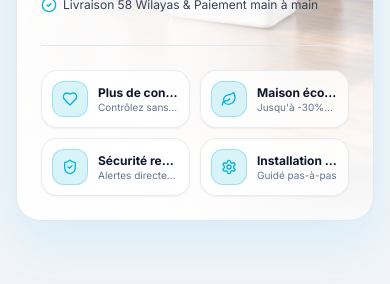
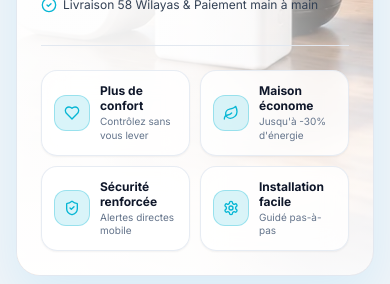
Before and after one commit to younes09/domotek-project, a React (Vite) app: page / in a window 390 px wide. Shown: the part 724-1008 px from the top of the page. Built offline with nearby package versions, Linux system fonts and the light colour scheme; no server answers; the database is empty.

Commit message:
feat: add HomeView page with interactive smart home scenarios and product filtering

```diff
--- a/src/pages/HomeView.tsx
+++ b/src/pages/HomeView.tsx
@@ -275,7 +275,7 @@ export const HomeView: React.FC<{ s: Store }> = ({ s }) => {
               }`}
             >
               <div
-                className={`glass-card-hover rounded-2xl p-2.5 sm:p-3.5 flex items-center gap-2.5 sm:gap-3.5 border backdrop-blur-md min-w-0 ${
+                className={`glass-card-hover rounded-2xl p-3 sm:p-3.5 flex items-center gap-2.5 sm:gap-3.5 border backdrop-blur-md min-w-0 ${
                   isDark
                     ? "border-slate-700/60 bg-slate-950/50"
                     : "border-slate-200/80 bg-white/80 shadow-sm"
@@ -285,17 +285,17 @@ export const HomeView: React.FC<{ s: Store }> = ({ s }) => {
                   <Heart className="h-4 w-4 sm:h-5 sm:w-5 text-cyan-500" />
                 </div>
                 <div className="min-w-0 flex-1">
-                  <h4 className={`text-xs sm:text-sm font-bold truncate sm:whitespace-normal ${isDark ? "text-white" : "text-slate-900"}`}>
+                  <h4 className={`text-xs sm:text-sm font-bold leading-tight ${isDark ? "text-white" : "text-slate-900"}`}>
                     Plus de confort
                   </h4>
-                  <p className={`text-[10px] sm:text-[11px] leading-tight line-clamp-1 sm:line-clamp-none ${isDark ? "text-slate-300" : "text-slate-500"}`}>
+                  <p className={`text-[10px] sm:text-[11px] leading-snug mt-0.5 ${isDark ? "text-slate-300" : "text-slate-500"}`}>
                     Contrôlez sans vous lever
                   </p>
                 </div>
               </div>
 
               <div
-                className={`glass-card-hover rounded-2xl p-2.5 sm:p-3.5 flex items-center gap-2.5 sm:gap-3.5 border backdrop-blur-md min-w-0 ${
+                className={`glass-card-hover rounded-2xl p-3 sm:p-3.5 flex items-center gap-2.5 sm:gap-3.5 border backdrop-blur-md min-w-0 ${
                   isDark
                     ? "border-slate-700/60 bg-slate-950/50"
                     : "border-slate-200/80 bg-white/80 shadow-sm"
@@ -305,17 +305,17 @@ export const HomeView: React.FC<{ s: Store }> = ({ s }) => {
                   <Leaf className="h-4 w-4 sm:h-5 sm:w-5 text-cyan-500" />
                 </div>
                 <div className="min-w-0 flex-1">
-                  <h4 className={`text-xs sm:text-sm font-bold truncate sm:whitespace-normal ${isDark ? "text-white" : "text-slate-900"}`}>
+                  <h4 className={`text-xs sm:text-sm font-bold leading-tight ${isDark ? "text-white" : "text-slate-900"}`}>
                     Maison économe
                   </h4>
-                  <p className={`text-[10px] sm:text-[11px] leading-tight line-clamp-1 sm:line-clamp-none ${isDark ? "text-slate-300" : "text-slate-500"}`}>
+                  <p className={`text-[10px] sm:text-[11px] leading-snug mt-0.5 ${isDark ? "text-slate-300" : "text-slate-500"}`}>
                     Jusqu'à -30% d'énergie
                   </p>
                 </div>
               </div>
 
               <div
-                className={`glass-card-hover rounded-2xl p-2.5 sm:p-3.5 flex items-center gap-2.5 sm:gap-3.5 border backdrop-blur-md min-w-0 ${
+                className={`glass-card-hover rounded-2xl p-3 sm:p-3.5 flex items-center gap-2.5 sm:gap-3.5 border backdrop-blur-md min-w-0 ${
                   isDark
                     ? "border-slate-700/60 bg-slate-950/50"
                     : "border-slate-200/80 bg-white/80 shadow-sm"
@@ -325,17 +325,17 @@ export const HomeView: React.FC<{ s: Store }> = ({ s }) => {
                   <ShieldCheck className="h-4 w-4 sm:h-5 sm:w-5 text-cyan-500" />
                 </div>
                 <div className="min-w-0 flex-1">
-                  <h4 className={`text-xs sm:text-sm font-bold truncate sm:whitespace-normal ${isDark ? "text-white" : "text-slate-900"}`}>
+                  <h4 className={`text-xs sm:text-sm font-bold leading-tight ${isDark ? "text-white" : "text-slate-900"}`}>
                     Sécurité renforcée
                   </h4>
-                  <p className={`text-[10px] sm:text-[11px] leading-tight line-clamp-1 sm:line-clamp-none ${isDark ? "text-slate-300" : "text-slate-500"}`}>
+                  <p className={`text-[10px] sm:text-[11px] leading-snug mt-0.5 ${isDark ? "text-slate-300" : "text-slate-500"}`}>
                     Alertes directes mobile
                   </p>
                 </div>
               </div>
 
               <div
-                className={`glass-card-hover rounded-2xl p-2.5 sm:p-3.5 flex items-center gap-2.5 sm:gap-3.5 border backdrop-blur-md min-w-0 ${
+                className={`glass-card-hover rounded-2xl p-3 sm:p-3.5 flex items-center gap-2.5 sm:gap-3.5 border backdrop-blur-md min-w-0 ${
                   isDark
                     ? "border-slate-700/60 bg-slate-950/50"
                     : "border-slate-200/80 bg-white/80 shadow-sm"
@@ -345,10 +345,10 @@ export const HomeView: React.FC<{ s: Store }> = ({ s }) => {
                   <Settings className="h-4 w-4 sm:h-5 sm:w-5 text-cyan-500" />
                 </div>
                 <div className="min-w-0 flex-1">
-                  <h4 className={`text-xs sm:text-sm font-bold truncate sm:whitespace-normal ${isDark ? "text-white" : "text-slate-900"}`}>
+                  <h4 className={`text-xs sm:text-sm font-bold leading-tight ${isDark ? "text-white" : "text-slate-900"}`}>
                     Installation facile
                   </h4>
-                  <p className={`text-[10px] sm:text-[11px] leading-tight line-clamp-1 sm:line-clamp-none ${isDark ? "text-slate-300" : "text-slate-500"}`}>
+                  <p className={`text-[10px] sm:text-[11px] leading-snug mt-0.5 ${isDark ? "text-slate-300" : "text-slate-500"}`}>
                     Guidé pas-à-pas
                   </p>
                 </div>
```
